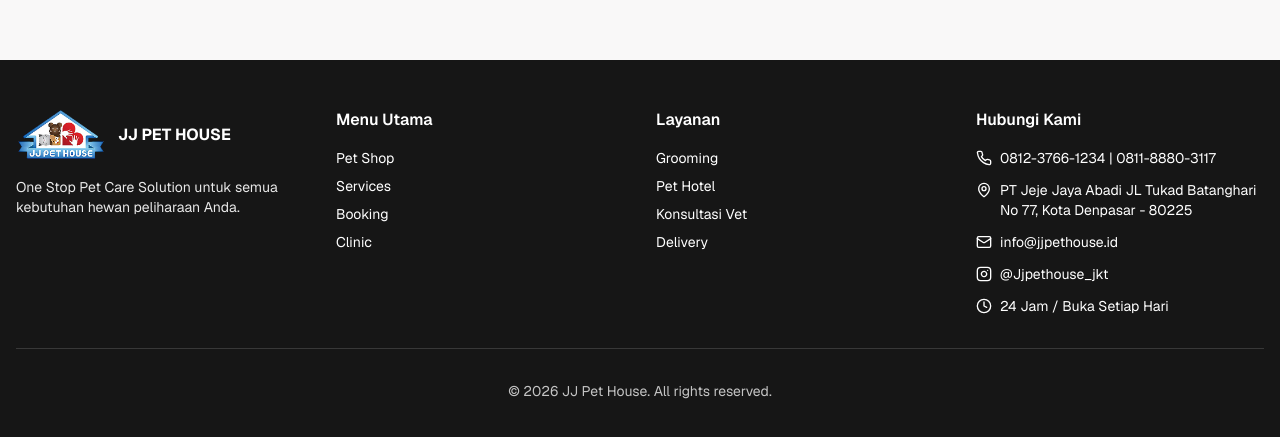
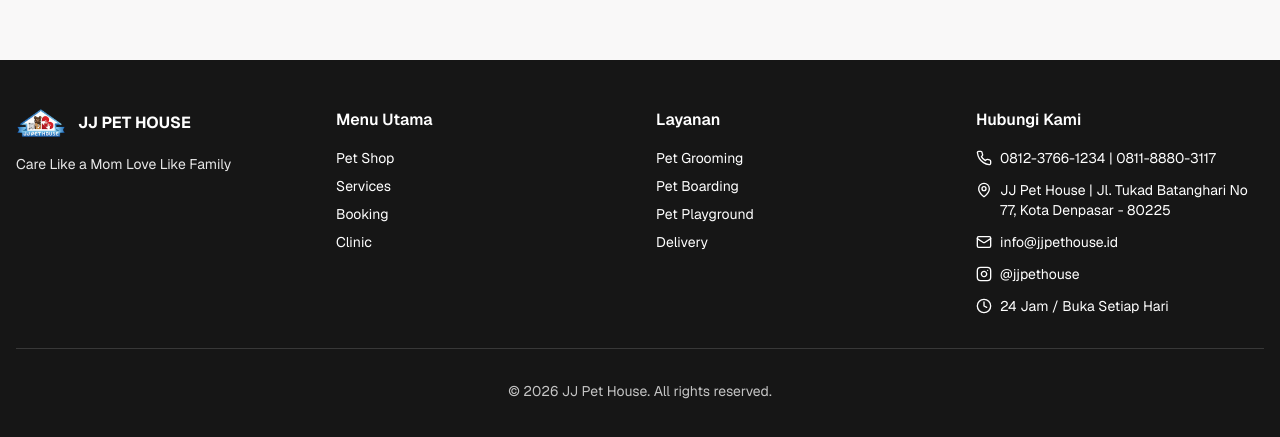
Before and after one commit to atozpw/petshop, a Next.js app: page /pet-shop in a window 1280 px wide. Shown: the part 947-1384 px from the top of the page. Built offline with nearby package versions, Linux system fonts and the light colour scheme; no server answers.

Commit message:
fix: home page, footer

```diff
--- a/app/page.tsx
+++ b/app/page.tsx
@@ -198,8 +198,8 @@ export default async function Home() {
                   <MapPin className="text-primary" size={24} />
                 </div>
                 <h3 className="font-semibold text-foreground mb-2">Lokasi</h3>
-                <p className="text-muted-foreground">PT Jeje Jaya Abadi </p>
-                <p className="text-sm text-muted-foreground"> JL Tukad Batanghari No 77, Kota Denpasar - 80225 </p>
+                <p className="text-muted-foreground">JJ Pet House</p>
+                <p className="text-sm text-muted-foreground"> Jl. Tukad Batanghari No 77, Kota Denpasar - 80225 </p>
               </div>
 
               <div className="text-center">
--- a/components/footer.tsx
+++ b/components/footer.tsx
@@ -16,13 +16,13 @@ export function Footer() {
               <Image
                 src="/logo.png"
                 alt="JJ Pet House Logo"
-              width={90}
-              height={90}
+                width={50}
+                height={50}
               />
               <span className="hidden sm:block text-white">JJ PET HOUSE</span>
             </Link>
             <p className="text-sm opacity-90 pt-4">
-              One Stop Pet Care Solution untuk semua kebutuhan hewan peliharaan Anda.
+              Care Like a Mom Love Like Family
             </p>
           </div>
 
@@ -59,17 +59,17 @@ export function Footer() {
             <ul className="space-y-2 text-sm">
               <li>
                 <a href="#" className="hover:opacity-75">
-                  Grooming
+                  Pet Grooming
                 </a>
               </li>
               <li>
                 <a href="#" className="hover:opacity-75">
-                  Pet Hotel
+                  Pet Boarding
                 </a>
               </li>
               <li>
                 <a href="#" className="hover:opacity-75">
-                  Konsultasi Vet
+                  Pet Playground
                 </a>
               </li>
               <li>
@@ -90,7 +90,7 @@ export function Footer() {
               </li>
               <li className="flex items-start gap-2">
                 <MapPin size={16} className="mt-0.5 flex-shrink-0" />
-                <span>PT Jeje Jaya Abadi JL Tukad Batanghari No 77, Kota Denpasar - 80225 </span>
+                <span>JJ Pet House | Jl. Tukad Batanghari No 77, Kota Denpasar - 80225 </span>
               </li>
               <li className="flex items-start gap-2">
                 <Mail size={16} className="mt-0.5 flex-shrink-0" />
@@ -98,7 +98,7 @@ export function Footer() {
               </li>
               <li className="flex items-start gap-2">
                 <Instagram size={16} className="mt-0.5 flex-shrink-0" />
-                <a href="https://www.instagram.com/jjpethouse_jkt/" target="_blank" rel="noopener noreferrer" className="hover:opacity-75">@Jjpethouse_jkt</a>
+                <a href="https://www.instagram.com/jjpethouse/" target="_blank" rel="noopener noreferrer" className="hover:opacity-75">@jjpethouse</a>
               </li>
               <li className="flex items-start gap-2">
                 <Clock size={16} className="mt-0.5 flex-shrink-0" />
```
Lines whose indentation alone changed are shown as unchanged.
